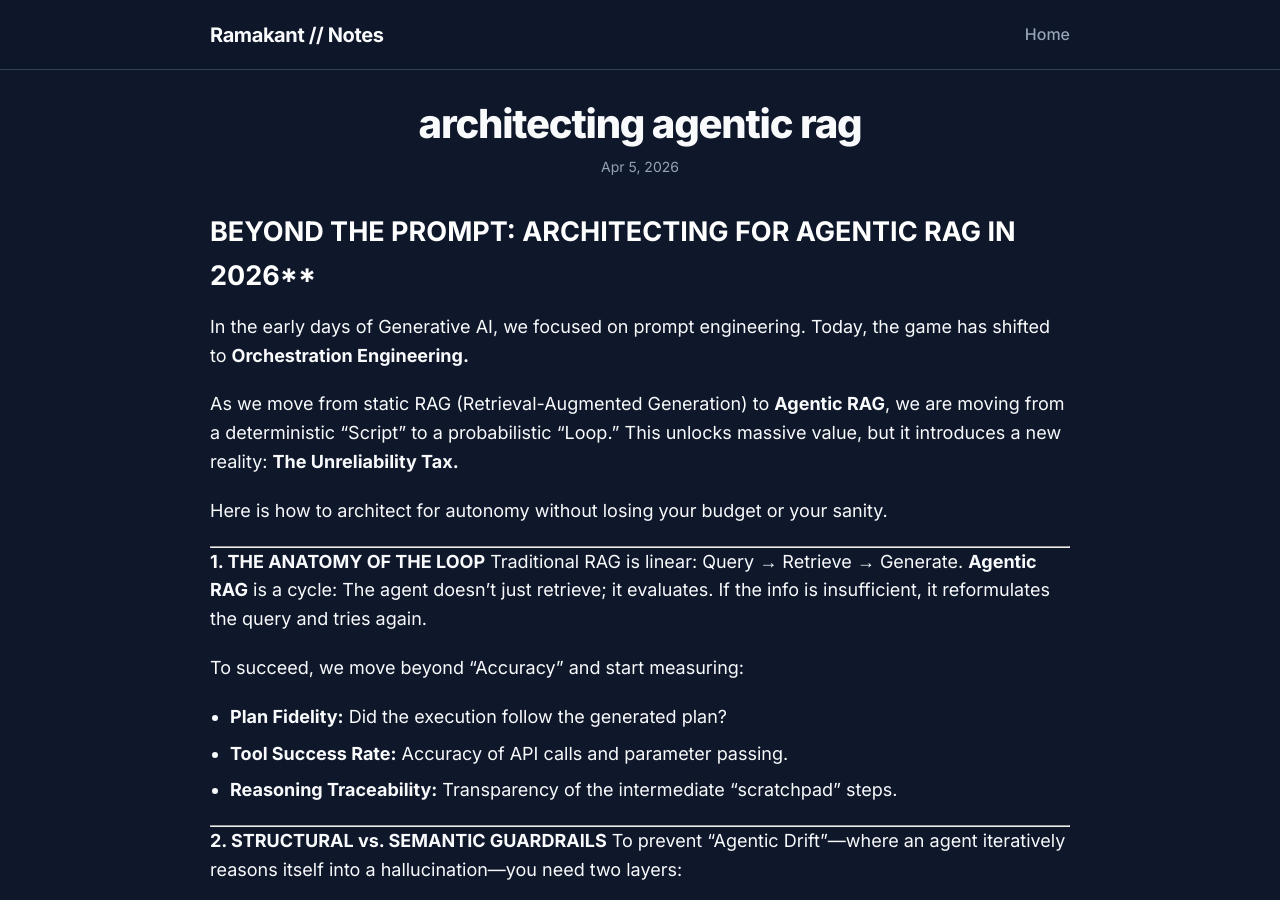
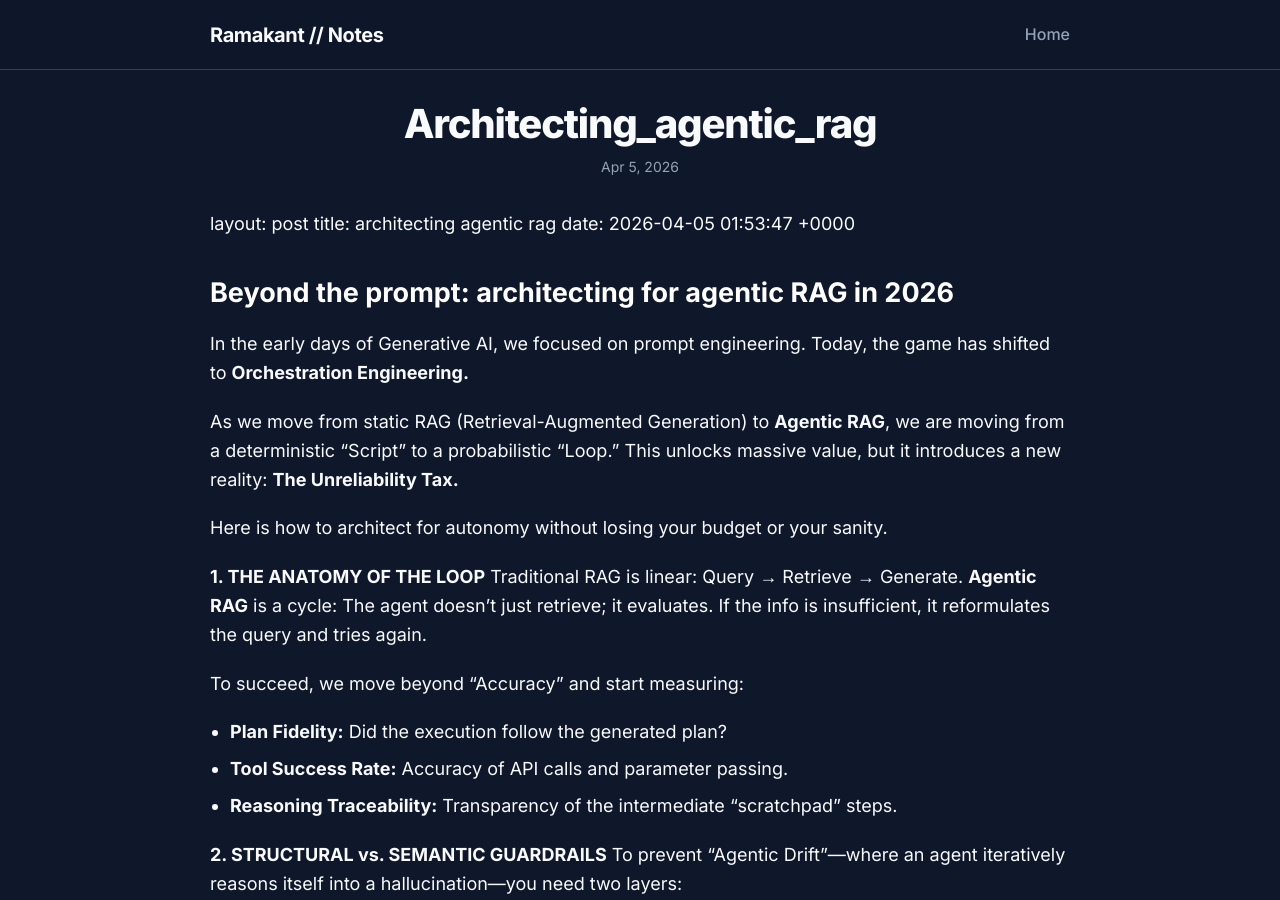
Before and after one commit to iramakant/iramakant.github.io, a Jekyll site: the page built from _posts/2026-04-05-architecting_agentic_rag.md, in a window 1280 px wide and 900 px high. Built offline with Jekyll 4.4.1, drawn with Linux system fonts in a browser that asks for light colours; our own code applies the rules of GitHub Pages for plain Markdown files.

Commit message:
Update 2026-04-05-architecting_agentic_rag.md

```diff
--- a/_posts/2026-04-05-architecting_agentic_rag.md
+++ b/_posts/2026-04-05-architecting_agentic_rag.md
@@ -1,10 +1,10 @@
----
+
 layout: post
 title: architecting agentic rag
 date: 2026-04-05 01:53:47 +0000
----
 
-# BEYOND THE PROMPT: ARCHITECTING FOR AGENTIC RAG IN 2026**
+
+# Beyond the prompt: architecting for agentic RAG in 2026
 
 In the early days of Generative AI, we focused on prompt engineering. Today, the game has shifted to **Orchestration Engineering.**
 
@@ -12,7 +12,7 @@ As we move from static RAG (Retrieval-Augmented Generation) to **Agentic RAG**,
 
 Here is how to architect for autonomy without losing your budget or your sanity.
 
----
+
 
 **1. THE ANATOMY OF THE LOOP**
 Traditional RAG is linear: Query → Retrieve → Generate.
@@ -23,7 +23,7 @@ To succeed, we move beyond "Accuracy" and start measuring:
 * **Tool Success Rate:** Accuracy of API calls and parameter passing.
 * **Reasoning Traceability:** Transparency of the intermediate "scratchpad" steps.
 
----
+
 
 **2. STRUCTURAL vs. SEMANTIC GUARDRAILS**
 To prevent "Agentic Drift"—where an agent iteratively reasons itself into a hallucination—you need two layers:
@@ -36,7 +36,7 @@ Use smaller "judge" models to evaluate intent in real-time:
 * **Input Shielding:** Detecting "Jailbreaks" before the agent sees them.
 * **Faithfulness Checks:** A 1-to-1 verification ensuring the output is strictly supported by the retrieved docs.
 
----
+
 
 **3. THE "UNRELIABILITY TAX"**
 In an agentic loop, costs grow **quadratically**, not linearly.
@@ -50,7 +50,7 @@ If an agent runs for 10 cycles to self-correct, you aren't just paying for the f
 * **TIER 2 (Directed):** A fixed RAG chain for standard lookups. (Cost: 1x)
 * **TIER 3 (Agentic):** Full autonomy for "wicked" problems. (Cost: 10x - 50x)
 
----
+
 
 **4. THE REGULATORY SHIFT**
 In 2026, guardrails aren't "optional." Legislation like the EU AI Act now requires:
@@ -62,7 +62,7 @@ The "demo" of an agent is easy. The "production" of an agent is an exercise in *
 
 #AgenticAI #LLMOps #RAG #SystemArchitecture #AIsafety #TechStrategy #GenAI
 
----
+
 
 How many "reasoning steps" are you currently allowing your agents to take before a human has to step in?
 
```
